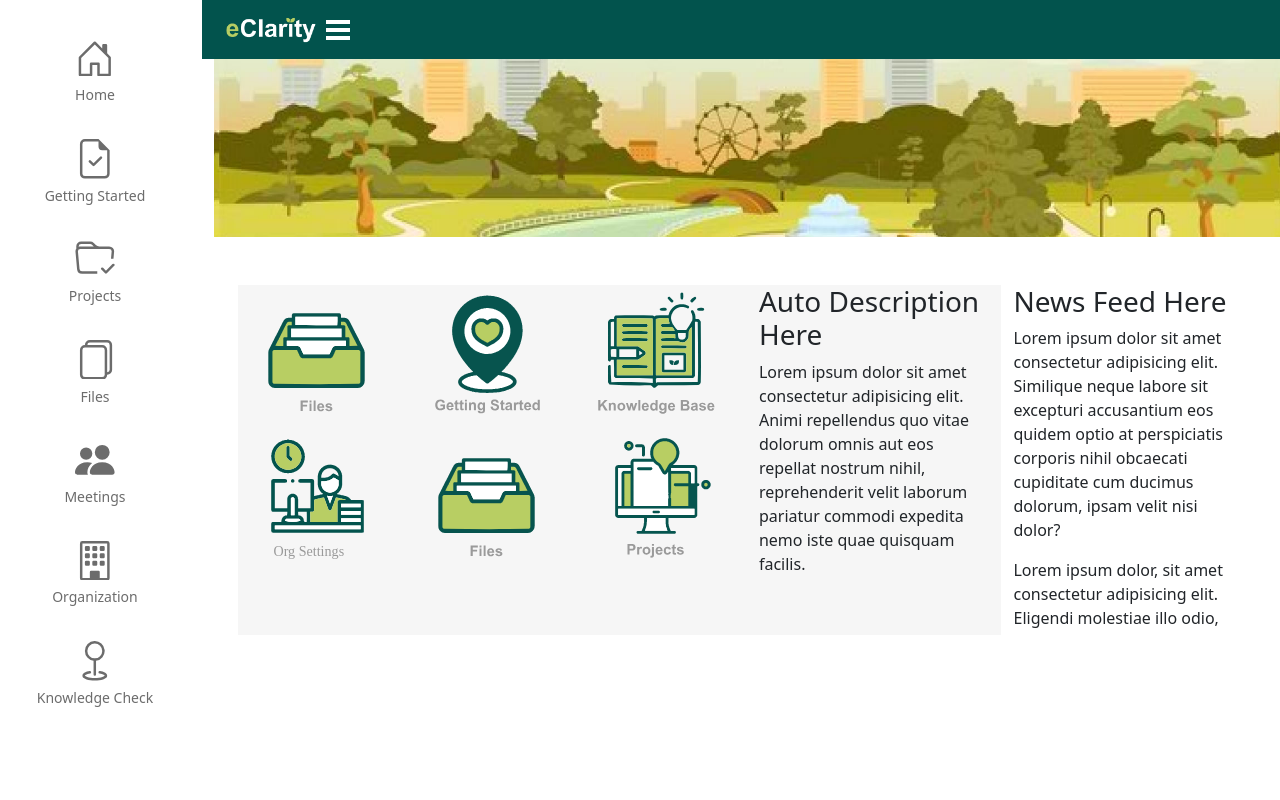
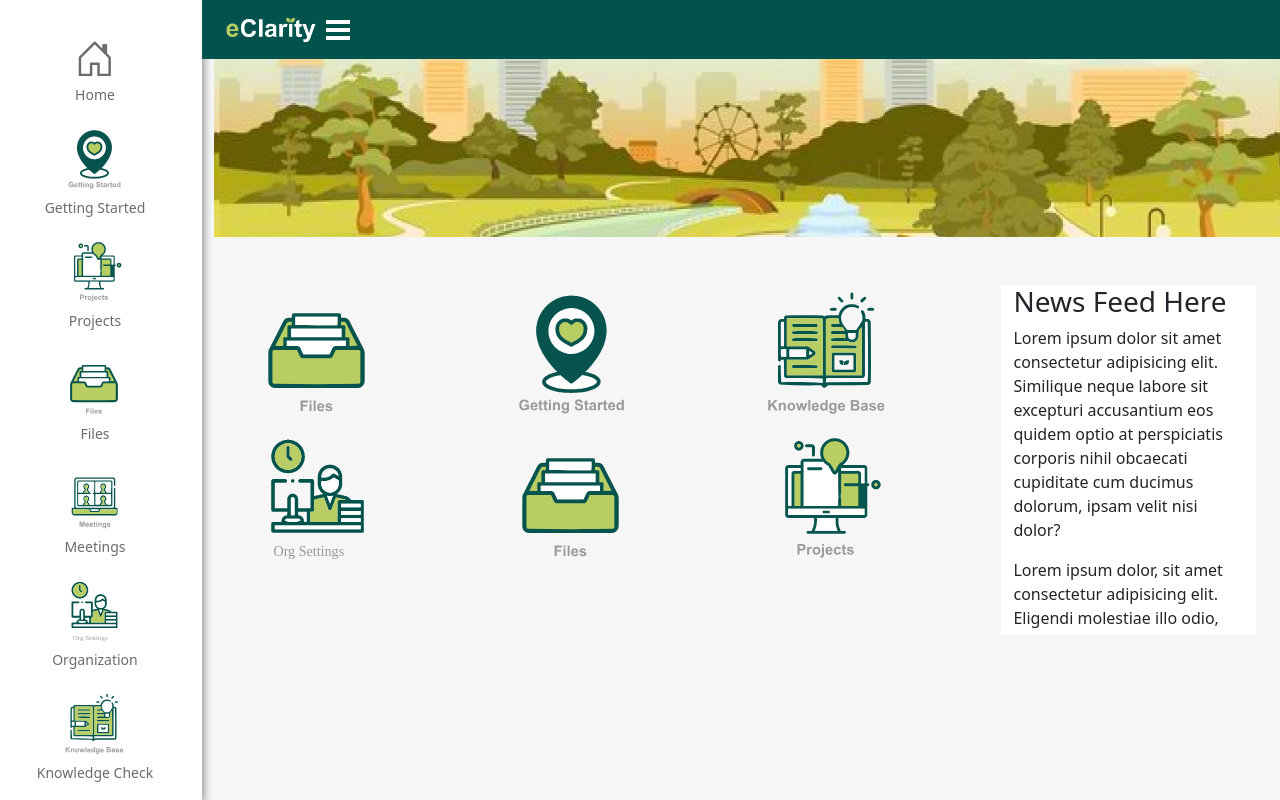
Before and after one commit to Nesarul/sohana, a React (Create React App) app: page / in a window 1280 px wide. Built offline with nearby package versions, Linux system fonts and the light colour scheme.

Commit message:
icon changed

```diff
--- a/src/components/data/SideBarData.js
+++ b/src/components/data/SideBarData.js
@@ -1,4 +1,10 @@
 import * as BsI from "react-icons/bs"
+import gs from '../../images/icon_getting_started.svg'
+import pj from '../../images/icon_projects.svg'
+import fl from '../../images/icon_files.svg'
+import mt from '../../images/icon_meetings.svg'
+import og from '../../images/icon_org_settings.svg'
+import kb from '../../images/icon_kb.svg'
 export const SideBarData =
 [
     {
@@ -11,36 +17,36 @@ export const SideBarData =
         "id":"02",
         "title":"Getting Started",
         "path":"/gs",
-        "icon":<BsI.BsFileEarmarkCheck/>
+        "icon":<img src={gs} alt="l"/>
     },
     {
         "id":"03",
         "title":"Projects",
         "path":"/projects",
-        "icon":<BsI.BsFolderCheck/>
+        "icon":<img src={pj} alt="l"/>
     },
     {
         "id":"04",
         "title":"Files",
         "path":"/files",
-        "icon":<BsI.BsFiles/>
+        "icon":<img src={fl} alt="l"/>
     },
     {
         "id":"05",
         "title":"Meetings",
         "path":"/meeting",
-        "icon":<BsI.BsPeopleFill/>
+        "icon":<img src={mt} alt="l"/>
     },
     {
         "id":"06",
         "title":"Organization",
         "path":"/orgs",
-        "icon":<BsI.BsBuilding/>
+        "icon":<img src={og} alt="l"/>
     },
     {
         "id":"07",
         "title":"Knowledge Check",
         "path":"/ks",
-        "icon":<BsI.BsGeo/>
+        "icon":<img src={kb} alt="l"/>
     }
 ];
--- a/src/components/menu/TopBar.js
+++ b/src/components/menu/TopBar.js
@@ -13,7 +13,7 @@ function TopBar() {
     );
     return (
         <>
-            <div className="row">
+            <div className="row bg-f6">
                 <div className="col-12 p-0">
 
                     <div className="wrapper">
--- a/src/index.css
+++ b/src/index.css
@@ -18,6 +18,8 @@ a:focus {
   height: 100vh;
   padding:15px;
   box-sizing: border-box;
+  -webkit-box-shadow: 1px 1px 8px 1px rgba(0,0,0,0.42);
+  box-shadow: 1px 1px 8px 1px rgba(0,0,0,0.42);
 }
 
 #sidebar.active {
--- a/src/pages/Dashboard.js
+++ b/src/pages/Dashboard.js
@@ -9,7 +9,7 @@ function Dashboard() {
         <>
             <div className="container-fluid">
                 <div className="row bg-f6">
-                    <div className="col-6">
+                    <div className="col-9">
                         <div className="row ico-img">
                             <div className="col-4">
                                 <img src={ DrawerIcon } alt="icon" className="w-100" />
@@ -31,12 +31,12 @@ function Dashboard() {
                             </div>
                         </div>
                     </div>
-                    <div className="col-6">
+                    <div className="col-3">
                         <div className="row">
-                            <div className="col">
+                            {/* <div className="col">
                                 <h3>Auto Description Here</h3>
                                 Lorem ipsum dolor sit amet consectetur adipisicing elit. Animi repellendus quo vitae dolorum omnis aut eos repellat nostrum nihil, reprehenderit velit laborum pariatur commodi expedita nemo iste quae quisquam facilis.
-                            </div>
+                            </div> */}
                             <div className="col nf">
                                 <h3>News Feed Here</h3>
                                 <p>Lorem ipsum dolor sit amet consectetur adipisicing elit. Similique neque labore sit excepturi accusantium eos quidem optio at perspiciatis corporis nihil obcaecati cupiditate cum ducimus dolorum, ipsam velit nisi dolor?</p>
```
Also changed, not shown: src/images/icon_meetings.svg (added).
